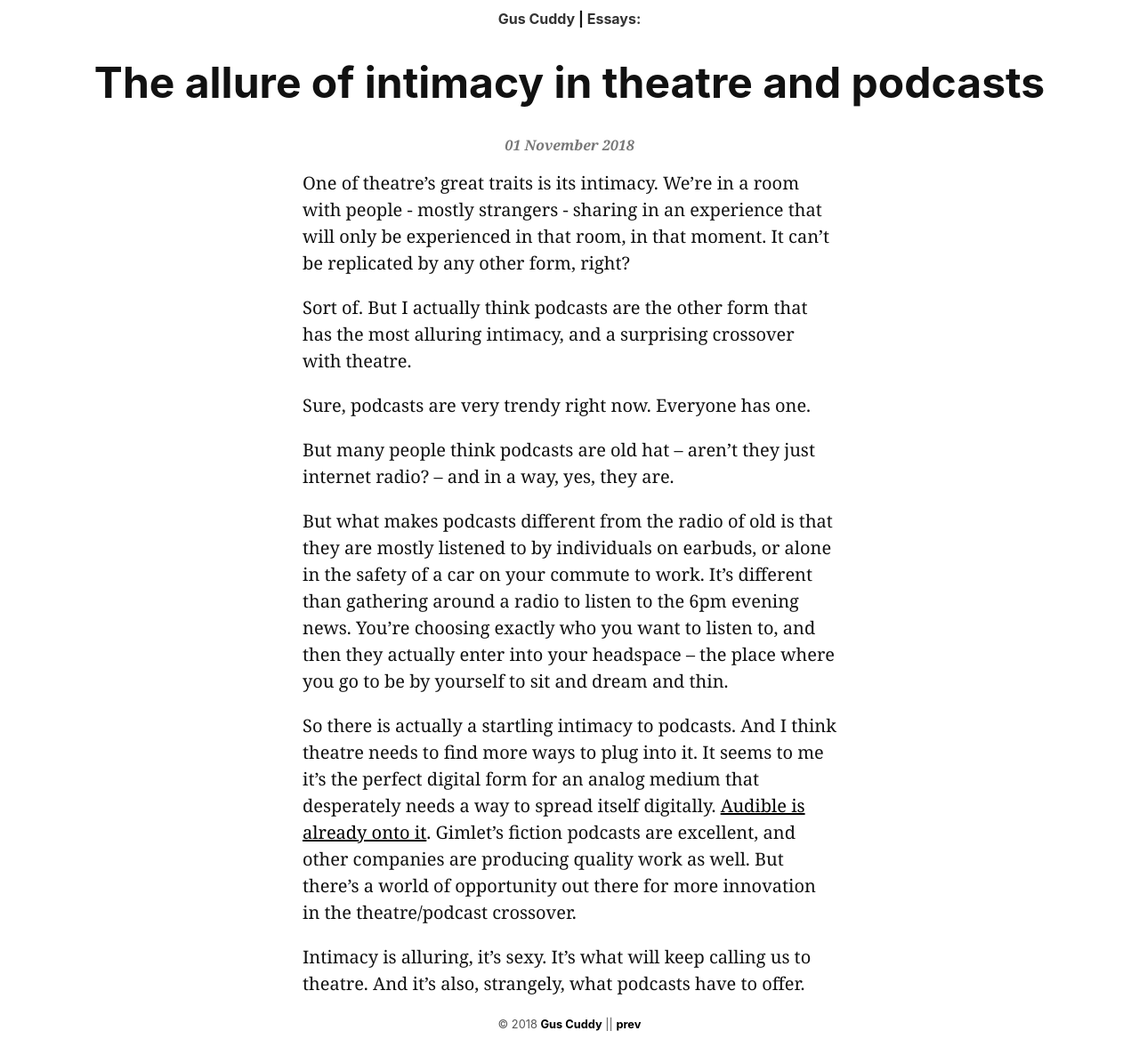
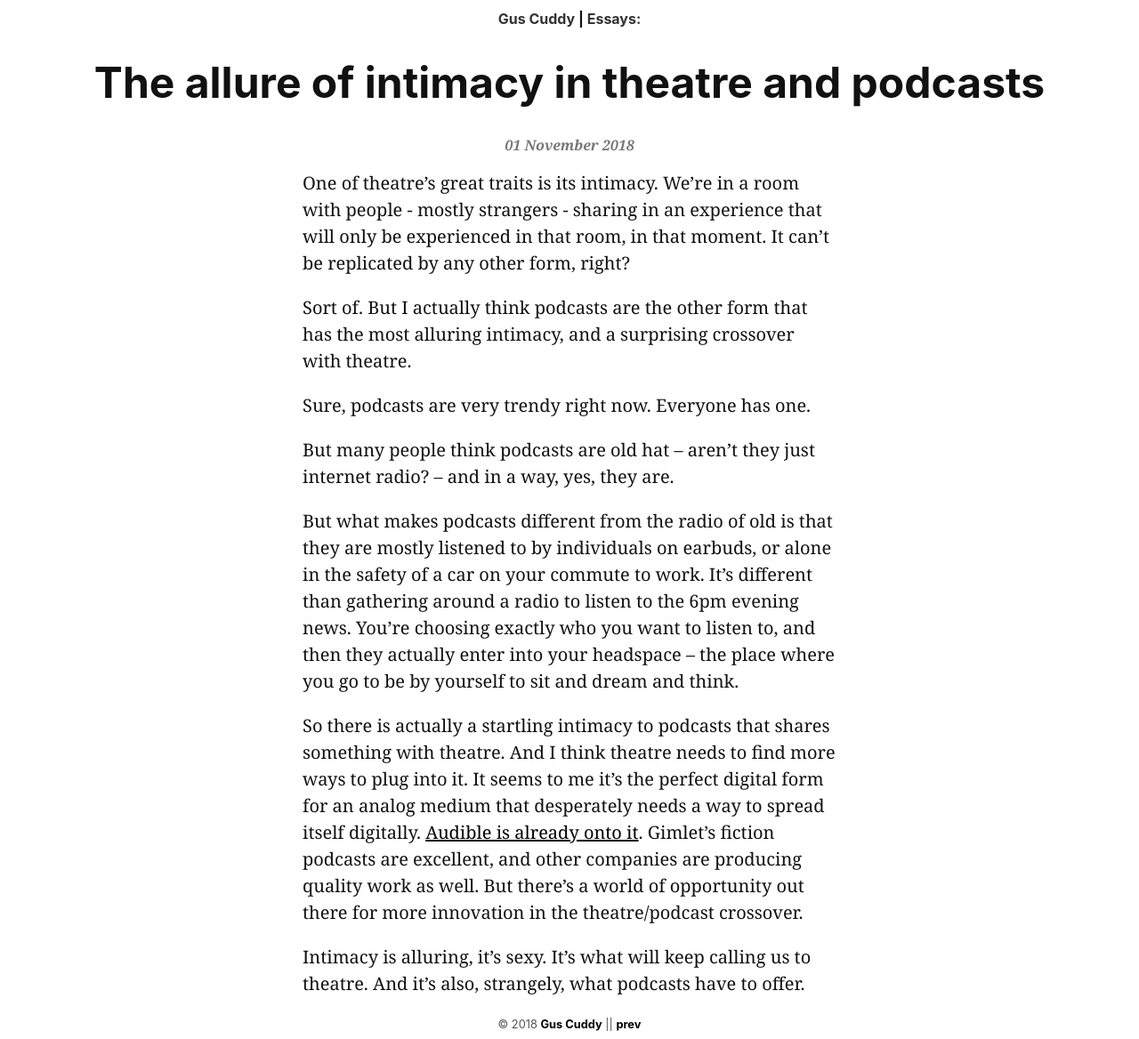
Before and after one commit to gcuddy/gcuddy.github.io, a Jekyll site: the page built from _posts/2018-11-01-intimacy-is-alluring.md, in a window 1280 px wide. Shown: the whole page at 89% size. Built offline with Jekyll 4.4.1, drawn with Linux system fonts in a browser that asks for light colours.

Commit message:
Updated post.

```diff
--- a/_posts/2018-11-01-intimacy-is-alluring.md
+++ b/_posts/2018-11-01-intimacy-is-alluring.md
@@ -11,8 +11,8 @@ Sure, podcasts are very trendy right now. Everyone has one.
 
 But many people think podcasts are old hat -- aren't they just internet radio? -- and in a way, yes, they are.
 
-But what makes podcasts different from the radio of old is that they are mostly listened to by individuals on earbuds, or alone in the safety of a car on your commute to work. It's different than gathering around a radio to listen to the 6pm evening news. You're choosing exactly who you want to listen to, and then they actually enter into your headspace -- the place where you go to be by yourself to sit and dream and thin.
+But what makes podcasts different from the radio of old is that they are mostly listened to by individuals on earbuds, or alone in the safety of a car on your commute to work. It's different than gathering around a radio to listen to the 6pm evening news. You're choosing exactly who you want to listen to, and then they actually enter into your headspace -- the place where you go to be by yourself to sit and dream and think.
 
-So there is actually a startling intimacy to podcasts. And I think theatre needs to find more ways to plug into it. It seems to me it's the perfect digital form for an analog medium that desperately needs a way to spread itself digitally. [Audible is already onto it](https://www.audible.com/ep/theater-emerging-playwrights). Gimlet's fiction podcasts are excellent, and other companies are producing quality work as well. But there's a world of opportunity out there for more innovation in the theatre/podcast crossover.
+So there is actually a startling intimacy to podcasts that shares something with theatre. And I think theatre needs to find more ways to plug into it. It seems to me it's the perfect digital form for an analog medium that desperately needs a way to spread itself digitally. [Audible is already onto it](https://www.audible.com/ep/theater-emerging-playwrights). Gimlet's fiction podcasts are excellent, and other companies are producing quality work as well. But there's a world of opportunity out there for more innovation in the theatre/podcast crossover.
 
 Intimacy is alluring, it's sexy. It's what will keep calling us to theatre. And it's also, strangely, what podcasts have to offer.
```
